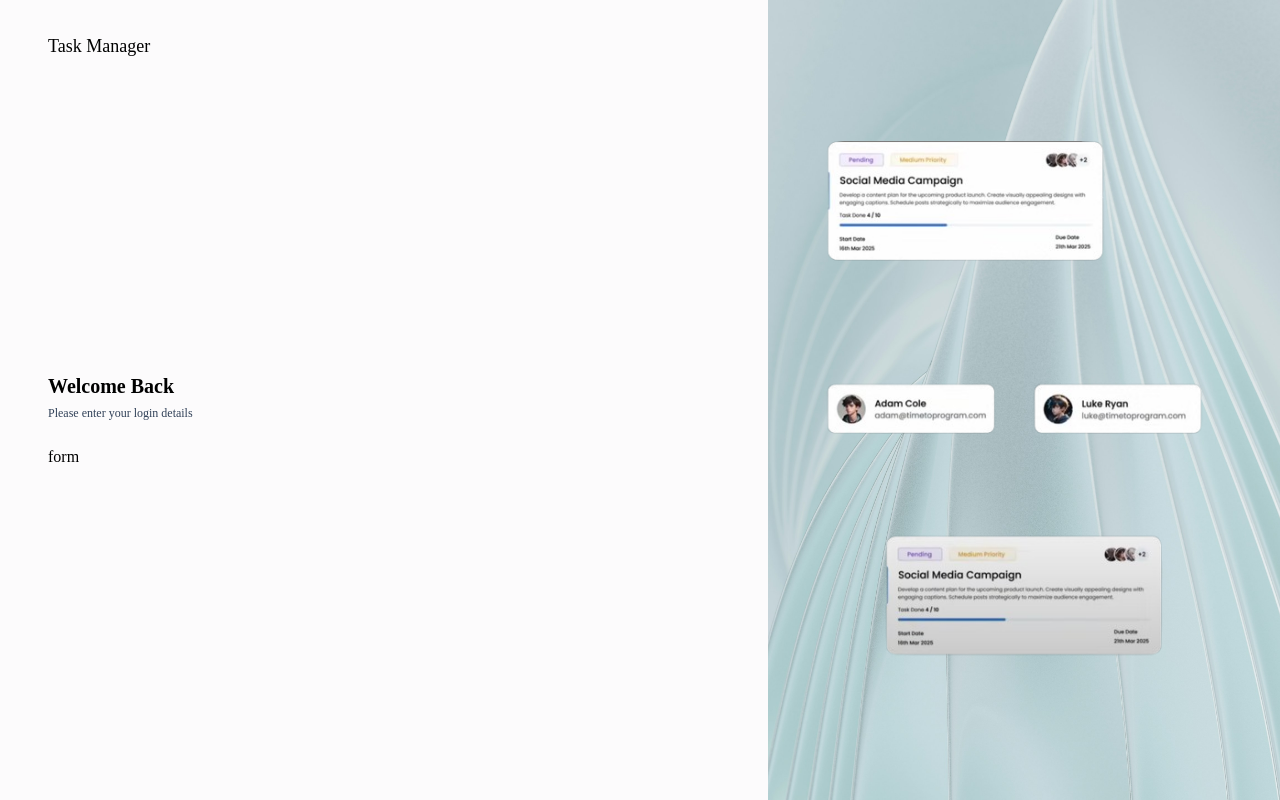
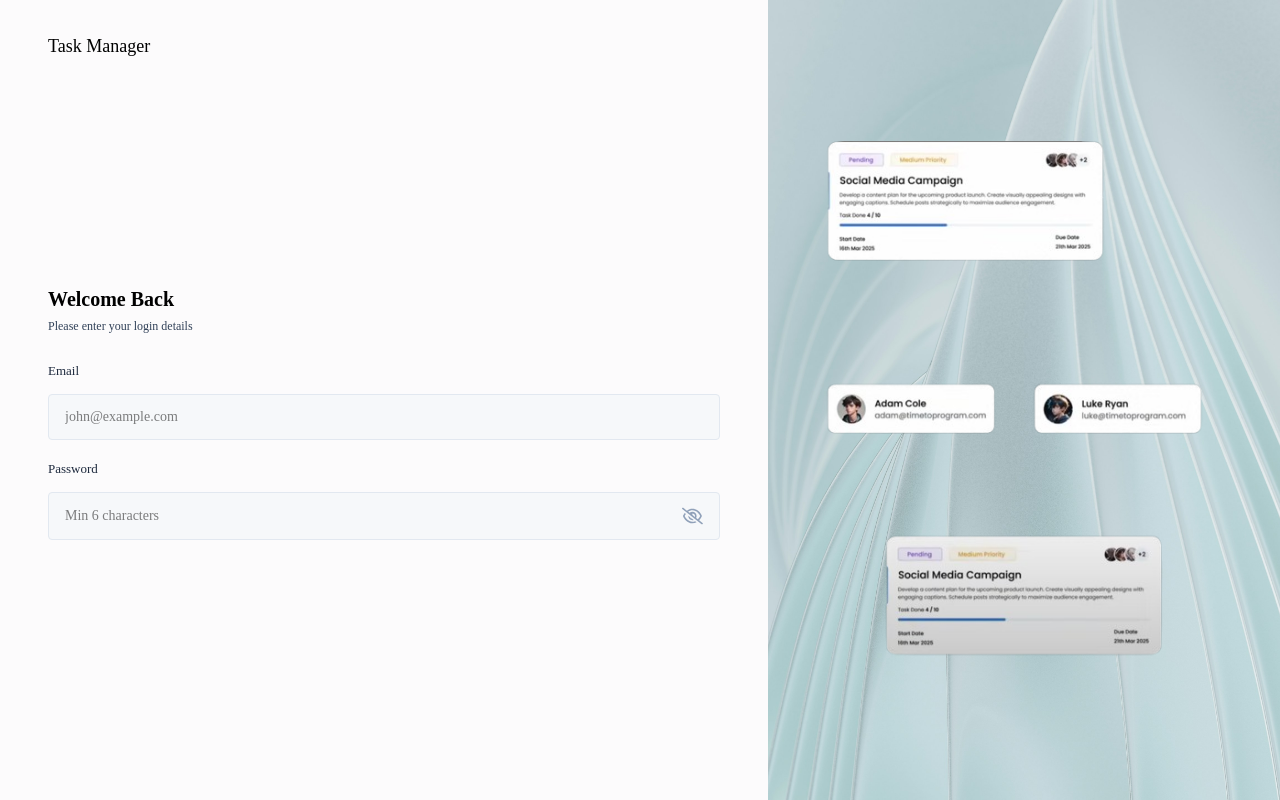
Before and after one commit to Sumitchauhan007/TaskManager, a React (Vite) app in the folder frontend/Task-Manager/: page / in a window 1280 px wide. Built offline with nearby package versions, Linux system fonts and the light colour scheme; a web font is replaced by a local one.

Commit message:
input page

```diff
--- a/frontend/Task-Manager/package.json
+++ b/frontend/Task-Manager/package.json
@@ -12,6 +12,8 @@
   "dependencies": {
     "react": "^19.1.0",
     "react-dom": "^19.1.0",
+    "react-icon": "^1.0.0",
+    "react-icons": "^5.5.0",
     "react-router-dom": "^7.6.3"
   },
   "devDependencies": {
--- /dev/null
+++ b/frontend/Task-Manager/src/components/Inputs/Input.jsx
@@ -0,0 +1,48 @@
+import React, { useState } from 'react'
+import {FaRegEye, FaRegEyeSlash} from 'react-icons/fa6';
+
+const Input = ({value,onChange,label,placeholder,type}) => {
+    const [showPassword, setShowPassword] = useState(false);
+
+    const toggleShowPassword = () => {
+        setShowPassword(!showPassword);
+    };
+        return (
+        <div>
+        <label className='text-[13px] text-slate-800'>{label}</label>
+    <div className='input-box'>
+        <input
+         type={
+            type == 'password' ? (showPassword ? 'text' : 'password') : type
+        }
+        placeholder={placeholder}
+        className="w-full bg-transparent outline-none"
+        value={value}
+        onChange={(e) => onChange(e)}
+        />
+
+        {type === 'password' && (
+            <>
+            {showPassword ? (
+                <FaRegEye
+                size={22}
+                className="text-primary cursor-pointer"
+                onClick={() => toggleShowPassword()}
+                />
+            ) : (
+                <FaRegEyeSlash
+                size={22}
+                className="text-slate-400 cursor-pointer"
+                onClick={() => toggleShowPassword()}
+                />
+
+
+            )}
+        </>
+        )}
+    </div>
+    </div>
+    );
+};
+
+export default Input;
--- a/frontend/Task-Manager/src/index.css
+++ b/frontend/Task-Manager/src/index.css
@@ -21,3 +21,7 @@
     overflow-x: hidden;
   }
 }
+
+.input-box {
+  @apply w-full flex justify-between gap-3 text-sm text-black bg-slate-100/50 rounded px-4 py-3 mb-4 mt-3 border border-slate-200 outline-none;
+}
--- a/frontend/Task-Manager/src/pages/Auth/Login.jsx
+++ b/frontend/Task-Manager/src/pages/Auth/Login.jsx
@@ -1,7 +1,7 @@
 import React, { useState } from 'react';
 import AuthLayout from '../../components/layouts/AuthLayout';
 import { useNavigate } from 'react-router-dom';
-
+import Input from '../../components/inputs/Input';
 
 const Login = () => {
   const [email,setEmail] = useState("");
@@ -21,7 +21,19 @@
         <h3 className="text-xl font-semibold text-black">Welcome Back</h3>
         <p className="text-xs text-slate-700 mt-[5px] mb-6">Please enter your login details</p>
 
-        form
+        <form onSubmit={handleLogin}>
+          <Input value={email}
+          onChange={({ target}) => setEmail(target.value)}
+          label="Email"
+          placeholder="john@example.com"
+          type="text"/>
+
+          <Input value={password}
+          onChange={({ target}) => setPassword(target.value)}
+          label="Password"
+          placeholder="Min 6 characters"
+          type="password"/>
+        </form>
       </div>
     </AuthLayout>
   )
```
Also changed, not shown: 1 other file (tests, documents, lock files or other folders).
